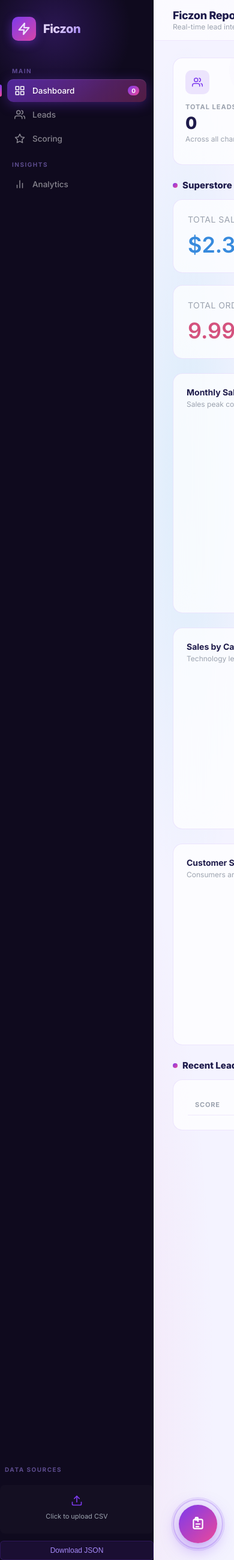
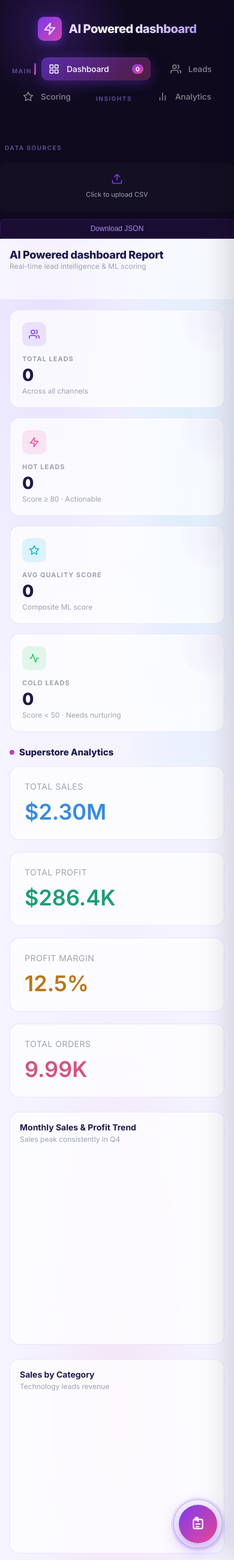
Before and after one commit to Gan63/business, a Flask app: page / in a window 390 px wide. Shown: the whole page at 60% size. Run offline with Flask 3, Linux system fonts and the light colour scheme; data that the repository does not hold is empty; a map, chart or similar area stays blank; some libraries are stand-ins or nearby versions.

Commit message:
feat: initialize dashboard UI with glassmorphism layout, sidebar navigation, and lead management components

```diff
--- a/ficzon-lead-genius-main/static/css/style.css
+++ b/ficzon-lead-genius-main/static/css/style.css
@@ -1,6 +1,6 @@
 *,*::before,*::after{box-sizing:border-box;margin:0;padding:0}
 :root{
-  --sidebar-w:256px;
+  --sidebar-w:280px;
   --primary: #7c3aed;
   --primary-light: #a78bfa;
   --primary-dim: rgba(124,58,237,0.15);
@@ -143,10 +143,10 @@ td{padding:12px 12px;font-size:13px;color:var(--text-primary);}
 .pulse-ring{position:absolute;inset:-6px;border-radius:50%;border:2px solid rgba(124,58,237,0.45);animation:pulseRing 2s ease-out infinite;}
 .pulse-ring2{position:absolute;inset:-12px;border-radius:50%;border:1.5px solid rgba(124,58,237,0.25);animation:pulseRing 2s ease-out 0.4s infinite;}
 
-.chat-window{position:fixed;bottom:104px;right:28px;z-index:200;width:380px;height:560px;border-radius:24px;display:flex;flex-direction:column;overflow:hidden;box-shadow:0 24px 80px rgba(0,0,0,0.18),0 8px 32px rgba(124,58,237,0.2);border:1px solid rgba(124,58,237,0.2);background:rgba(255,255,255,0.88);backdrop-filter:blur(24px);-webkit-backdrop-filter:blur(24px);animation:slideUp 0.3s cubic-bezier(0.34,1.56,0.64,1); transform-origin: bottom right;}
-.chat-window.hidden{display:none;}
+.chat-window{position:fixed;top:0;right:0;z-index:300;width:450px;height:100vh;border-radius:24px 0 0 24px;display:flex;flex-direction:column;overflow:hidden;box-shadow:-10px 0 50px rgba(0,0,0,0.15);border-left:1px solid rgba(124,58,237,0.2);background:rgba(255,255,255,0.95);backdrop-filter:blur(24px);-webkit-backdrop-filter:blur(24px);transition:transform 0.4s cubic-bezier(0.34,1.56,0.64,1);transform:translateX(0);}
+.chat-window.hidden{transform:translateX(100%); display:flex;}
 
-.chat-header{background:linear-gradient(135deg,#7c3aed,#a855f7,#ec4899);padding:16px 18px;display:flex;align-items:center;gap:12px;flex-shrink:0; cursor: move;}
+.chat-header{background:linear-gradient(135deg,#7c3aed,#a855f7,#ec4899);padding:24px 20px;display:flex;align-items:center;gap:12px;flex-shrink:0;}
 .chat-header-icon{width:38px;height:38px;border-radius:50%;background:rgba(255,255,255,0.2);display:flex;align-items:center;justify-content:center;flex-shrink:0;}
 .chat-header-icon svg{width:18px;height:18px;color:#fff;}
 .chat-header-info .title{font-size:14px;font-weight:700;color:#fff;}
@@ -157,9 +157,10 @@ td{padding:12px 12px;font-size:13px;color:var(--text-primary);}
 .chat-close svg{width:14px;height:14px;color:#fff;}
 
 .chat-messages{flex:1;overflow-y:auto;padding:18px;display:flex;flex-direction:column;gap:12px;scroll-behavior:smooth;}
-.chat-messages::-webkit-scrollbar{width:4px;}
-.chat-messages::-webkit-scrollbar-track{background:transparent;}
-.chat-messages::-webkit-scrollbar-thumb{background:rgba(124,58,237,0.2);border-radius:4px;}
+.chat-messages::-webkit-scrollbar{width:10px;}
+.chat-messages::-webkit-scrollbar-track{background:rgba(124,58,237,0.05); border-radius: 8px;}
+.chat-messages::-webkit-scrollbar-thumb{background:rgba(124,58,237,0.4);border-radius:8px;}
+.chat-messages::-webkit-scrollbar-thumb:hover{background:rgba(124,58,237,0.7);}
 
 .msg{max-width:80%;display:flex;flex-direction:column;gap:3px;}
 .msg.user{align-self:flex-end;align-items:flex-end;}
@@ -243,3 +244,42 @@ tbody tr:nth-child(10){animation-delay:0.5s}
 .modal.active{opacity:1;pointer-events:all;}
 .modal-content{width:100%;max-width:400px;padding:32px;transform:scale(0.9);transition:all 0.3s cubic-bezier(0.34,1.56,0.64,1);}
 .modal.active .modal-content{transform:scale(1);}
+
+/* ========= RESPONSIVE QUERIES ========= */
+
+/* Tablet & Smaller Laptops */
+@media (max-width: 1200px) {
+  .analytics-grid { grid-template-columns: 1fr 1fr; }
+  .stats-grid { grid-template-columns: repeat(2, 1fr); }
+  .content { padding: 24px; }
+}
+
+/* Tablets / Mobile Landscape */
+@media (max-width: 992px) {
+  .app { flex-direction: column; }
+  .sidebar {
+    position: relative;
+    width: 100%;
+    min-height: auto;
+    border-right: none;
+    border-bottom: 1px solid rgba(255,255,255,0.1);
+  }
+  .main { margin-left: 0; width: 100%; }
+  .nav { display: flex; flex-wrap: wrap; gap: 8px; justify-content: center; }
+  .nav-item { margin-bottom: 0; flex: 1 1 auto; justify-content: center; }
+  .sidebar-upload { margin-top: 16px !important; padding-bottom: 16px; border-top: none; }
+  .analytics-grid { grid-template-columns: 1fr; }
+  .chat-window { width: 100%; max-width: 450px; }
+}
+
+/* Mobile Phones */
+@media (max-width: 768px) {
+  .stats-grid { grid-template-columns: 1fr; }
+  .kpi-grid { grid-template-columns: 1fr !important; }
+  .header { padding: 0 16px; height: auto; flex-direction: column; padding-bottom: 16px; padding-top: 16px; align-items: flex-start; }
+  .header-actions { margin-left: 0; margin-top: 12px; width: 100%; justify-content: space-between; }
+  .content { padding: 16px; }
+  .leads-card { overflow-x: auto; padding: 16px; }
+  .chart-card { padding: 16px; }
+  .logo-area { justify-content: center; }
+}
--- a/ficzon-lead-genius-main/templates/index.html
+++ b/ficzon-lead-genius-main/templates/index.html
@@ -4,9 +4,9 @@
 <head>
   <meta charset="UTF-8" />
   <meta name="viewport" content="width=device-width, initial-scale=1.0" />
-  <title>Ficzon – AI Lead Intelligence Dashboard</title>
+  <title>AI Lead Intelligence Dashboard</title>
   <meta name="description"
-    content="Ficzon: AI-powered lead intelligence dashboard with real-time scoring, ML analytics, and conversational AI analyst." />
+    content="AI Powered dashboard: AI-powered lead intelligence dashboard with real-time scoring, ML analytics, and conversational AI analyst." />
   <link rel="preconnect" href="https://fonts.googleapis.com" />
   <link href="https://fonts.googleapis.com/css2?family=Inter:wght@300;400;500;600;700;800&display=swap"
     rel="stylesheet" />
@@ -27,7 +27,7 @@
             <polygon points="13 2 3 14 12 14 11 22 21 10 12 10 13 2"></polygon>
           </svg>
         </div>
-        <span class="logo-text">Ficzon</span>
+        <span class="logo-text">AI Powered dashboard</span>
       </div>
 
       <nav class="nav">
@@ -109,7 +109,7 @@
       <!-- HEADER -->
       <header class="header">
         <div class="header-title">
-          <h1>Ficzon Report</h1>
+          <h1>AI Powered dashboard Report</h1>
           <p>Real-time lead intelligence &amp; ML scoring</p>
         </div>
         <div class="header-actions">
@@ -326,7 +326,7 @@
           </svg>
         </div>
         <div class="chat-header-info">
-          <div class="title">Ficzon AI Analyst</div>
+          <div class="title">AI Powered dashboard AI Analyst</div>
           <div class="online"><span class="online-dot"></span>Online · ML Powered</div>
         </div>
         <button class="chat-close" id="close-chat">
@@ -339,7 +339,8 @@
       </div>
       <div class="chat-messages" id="chat-messages">
         <div class="msg bot">
-          <div class="msg-bubble">Hello! I'm your Ficzon AI Analyst. Ask me anything about your leads, sources, or
+          <div class="msg-bubble">Hello! I'm your AI Powered dashboard AI Analyst. Ask me anything about your leads,
+            sources, or
             performance.</div>
         </div>
       </div>
```
Also changed, not shown: ficzon-lead-genius-main/static/js/script.js (+0 -36 lines).
